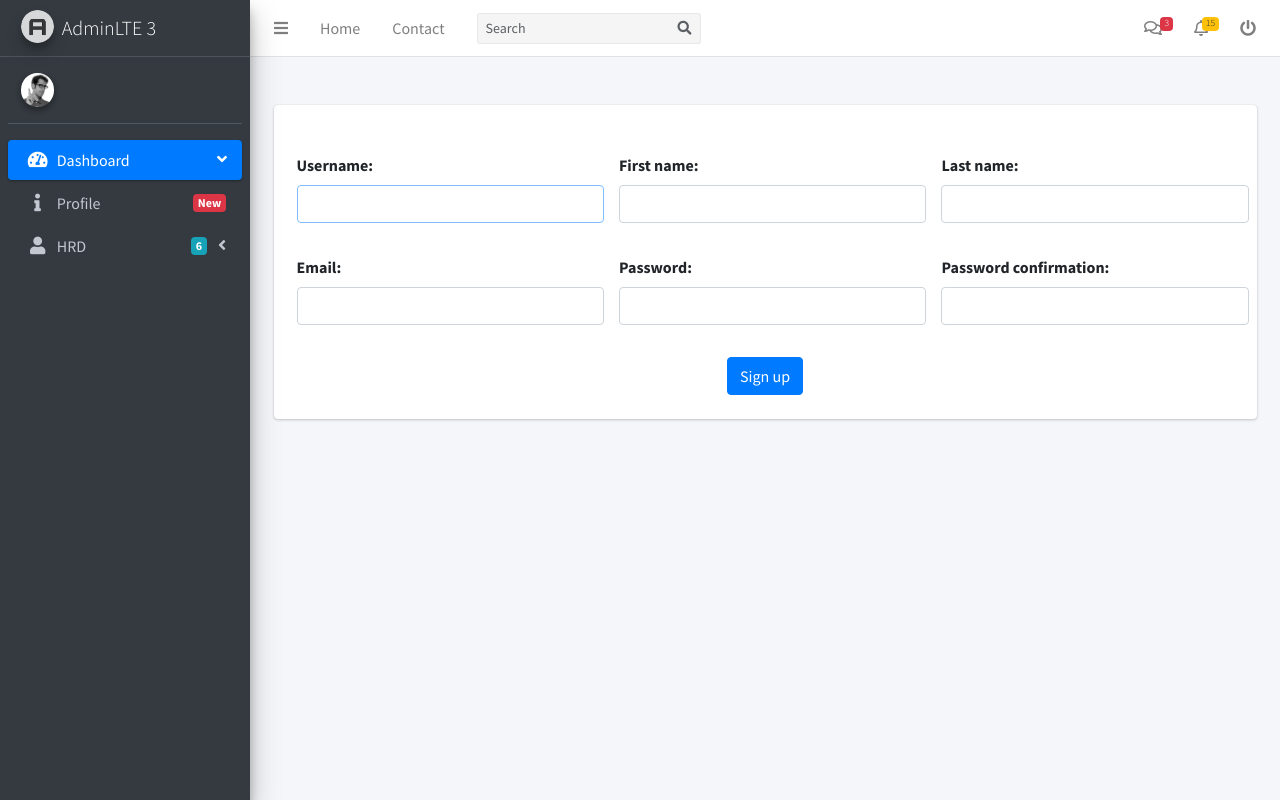
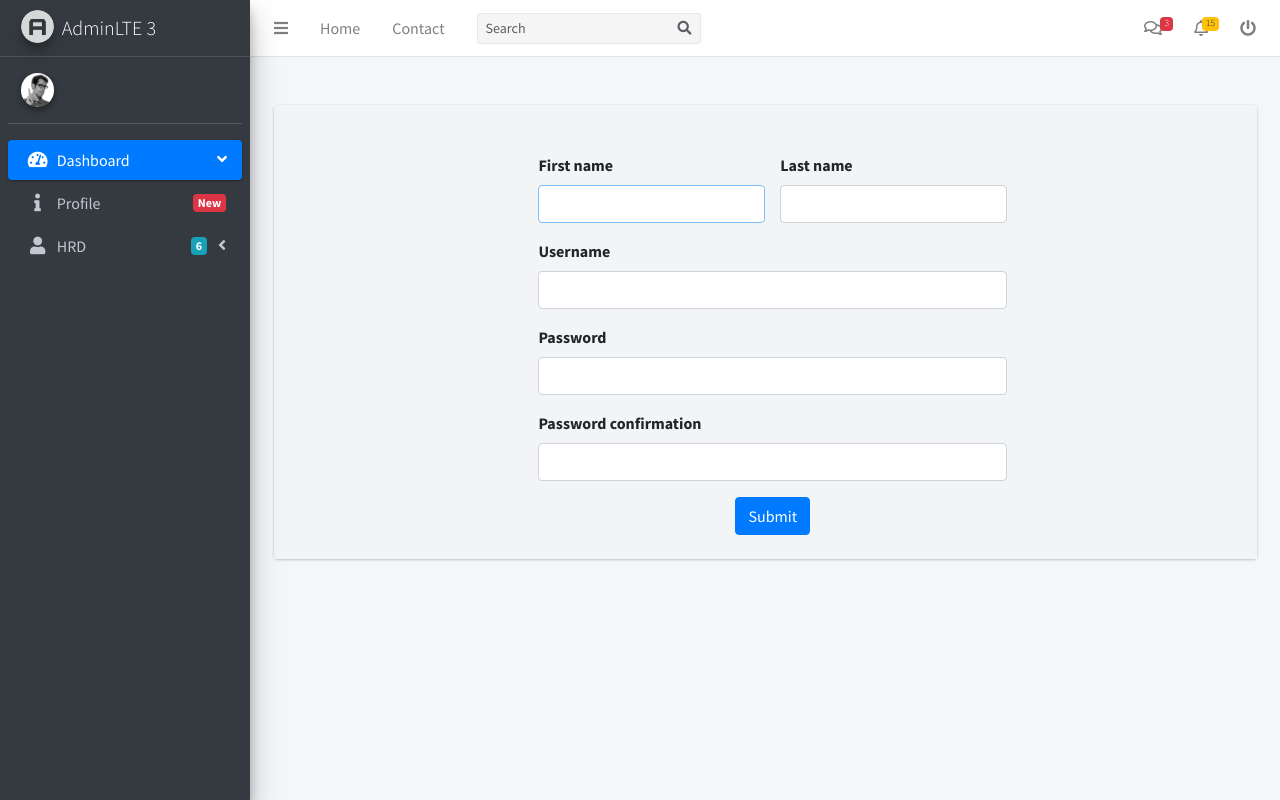
Before and after one commit to mukeshkushwahlaxyo/new_django, a Django app: page /employee/employee_create in a window 1280 px wide. Run offline with Django 3.2, Linux system fonts and the light colour scheme; some libraries are stand-ins or nearby versions.

Commit message:
add user form

```diff
--- a/employee/views.py
+++ b/employee/views.py
@@ -14,7 +14,6 @@ class HomePage:
 	def index(request):
 		return render(request, "home.html")
 
-	@login_required
 	def login(request):
 		form = AuthenticationForm()
 		if request.user.is_authenticated:
--- a/hrd/urls.py
+++ b/hrd/urls.py
@@ -2,7 +2,8 @@ from django.urls import path
 from . import views
 
 urlpatterns = [
-    path('', views.Employees.index, name='index'),
+    path('employees', views.Employees.index, name='hrdEmployee'),
+    path('employees_create', views.Employees.EmployeeCreate, name='EmployeeCreate'),
     # path('loginCheck', views.HomePage.checkLogin, name='checkLogin'),
     # path('employee_create', views.HomePage.Singhup, name='singhupEmployee'),
     # path('save_emplyee', views.HomePage.Store, name='save_emplyee'),
--- a/mysite/roles.py
+++ b/mysite/roles.py
@@ -9,3 +9,8 @@ class Is_staff(AbstractUserRole):
     available_permissions = {
         'edit_patient_file': True,
     }
+
+class Admin(AbstractUserRole):
+    available_permissions = {
+        'drop_tables': True,
+    }
--- a/templates/base.html
+++ b/templates/base.html
@@ -197,7 +197,7 @@
             </a>
             <ul class="nav nav-treeview">
               <li class="nav-item">
-                <a href="{% url 'singhupEmployee'  %}" class="nav-link">
+                <a href="{% url 'hrdEmployee'  %}" class="nav-link">
                   <i class="far fa-circle nav-icon"></i>
                   <p>Employees</p>
                 </a>
--- a/templates/employees/index.html
+++ b/templates/employees/index.html
@@ -7,6 +7,9 @@
         <div class="col-sm-12 col-md-12">
             <div class="card mt-5 ml-3 mr-3 overflow-hidden">
             	<div class="mt-5 mb-5 ml-3 mr-3">
+								<div class="mb-3">
+									<a href="{% url 'EmployeeCreate' %}" style="color:white;" class="btn btn-primary">Create</a>
+							</div>
 	            	<table class="table table-stripped table-bordered dataTable no-footer">
 	            		<tr>
 	            			<th>SN.</th>
@@ -29,7 +32,8 @@
 
 	            	</table>
 	            </div>
-            </div>
+						</div
+						>
         </div>
     </div>
 </div>
--- a/templates/registration.html
+++ b/templates/registration.html
@@ -5,28 +5,51 @@
     <div class="row">
         <div class="col-sm-12 col-md-12">
             <div class="card mt-5 ml-3 mr-3">
-                <div id="logreg-forms" class="container">
-                    <form class="form-signin" method="post" action="{% url 'save_emplyee' %}">
+                <div id="logreg-forms" class="container" style="background-color: #f2f4f6;">
+                    <div class="form-signin" method="post" action="{% url 'save_emplyee' %}">
+                        <form>
                             {% csrf_token %}
-                        <div class="row ml-2 mt-5">
-                        {% for field in form %}
-                            <div class="col-sm-4 mb-3">
-                                {{field.label_tag}}
-                                <input id="inputEmail" name="{{field.name}}" class="form-control" placeholder="" autofocus="">
+                            <div class="row ml-2 mt-5 ">
+                                <div class="col-md-3"></div>
+                                <div class="col-md-6">
+                                    <div class="row formBox">
+                                        <div class="col-md-6">
+                                            <label>{{form.first_name.label}}</label>
+                                            <input id="inputEmail" name="{{form.first_name.name}}" class="form-control" placeholder="" autofocus="">
+                                            <p style="" class="text-denger">{{field.errors}}</p>
+                                        </div>
+                                        <div class="col-md-6">
+                                            <label>{{form.last_name.label}}</label>
+                                            <input id="inputEmail" name="{{form.last_name.name}}" class="form-control" placeholder="" autofocus="">
+                                            <p style="" class="text-denger">{{form.username.errors}}</p>
+                                        </div>
+
+                                        <div class="col-md-12">
+                                            <label>{{form.username.label}}</label>
+                                            <input id="inputEmail" name="{{form.username.name}}" class="form-control" placeholder="" autofocus="">
+                                            <p style="" class="text-denger">{{field.errors}}</p>
+                                        </div>
+                                        <div class="col-md-12">
+                                            <label>{{form.password1.label}}</label>
+                                            <input id="inputEmail" name="{{form.password1.name}}" class="form-control" placeholder="" autofocus="">
+                                            <p style="" class="text-denger">{{field.errors}}</p>
+                                        </div>
+                                        <div class="col-md-12">
+                                            <label>{{form.password2.label}}</label>
+                                            <input id="inputEmail" name="{{form.password2.name}}" class="form-control" placeholder="" autofocus="">
                                             <p style="" class="text-denger">{{field.errors}}</p>
                                         </div>
 
-                        {% endfor %}
+                                        <div class="col-md-12 text-center mb-4">
+                                            <input type="submit" value="Submit" class="btn btn-primary">
                                         </div>
-                        <!-- <p>Don't have an account!</p>  -->
-                        <div class="row">
-                            <div class="col-sm-12 text-center">
-                                <input value="Sign up" class="btn btn-primary" type="submit" id="btn-signup">
+                                    </div>
                                 </div>
                             </div>
                          </form>
-                        <br>
+                             <!-- <p>Don't have an account!</p>  -->
                     </div>
+
                 </div>
             </div>
         </div>
```
Also changed, not shown: hrd/forms.py (added, +23 -0 lines), hrd/views.py (+23 -1 lines), templates/employees/create.html (added, +41 -0 lines). Lines whose indentation alone changed are shown as unchanged.
